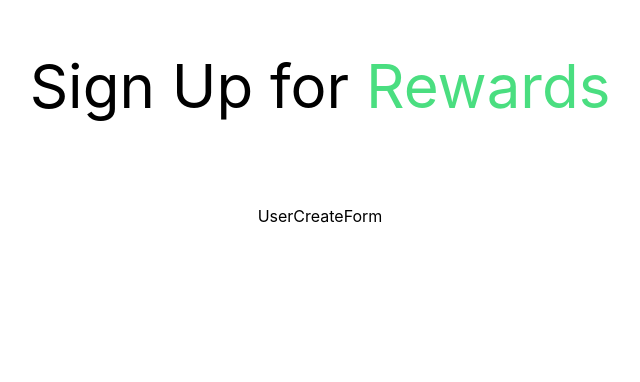
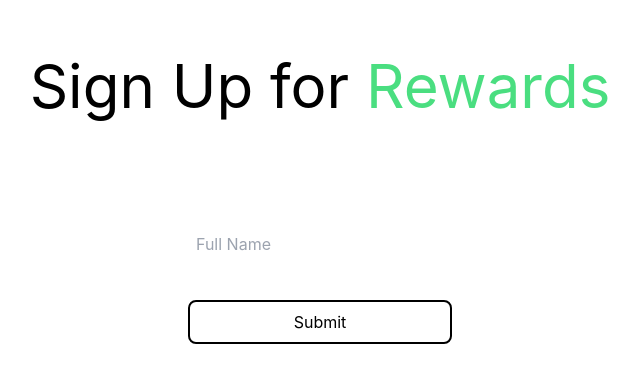
Before and after one commit to ichbtrv/fr-user-creation, a Next.js app: page / in a window 1280 px wide. Shown: the top 382 px of the page, without its empty margins (320-960 px from the left). Built offline with nearby package versions, Linux system fonts and the light colour scheme; no server answers.

Commit message:
Added name input and validation, submit button

```diff
--- a/components/form/UserCreateForm.tsx
+++ b/components/form/UserCreateForm.tsx
@@ -12,7 +12,32 @@ const UserCreateForm = () => {
 
   const onSubmit = (submittedFormData) => {}
 
-  return <form onSubmit={handleSubmit(onSubmit)}>UserCreateForm</form>
+  return (
+    <form onSubmit={handleSubmit(onSubmit)}>
+      <div className="flex flex-col my-4 h-12 p-1  ">
+        <input
+          type="text"
+          placeholder="Full Name"
+          {...register('name', {
+            required: true,
+            maxLength: 80,
+            minLength: 1,
+            pattern: /^[a-z ,.'-]+$/i,
+          })}
+          className="px-1 py-2 rounded-lg "
+        />
+        <div hidden={!errors.name} className="text-sm  px-1 text-slate-600">
+          Please enter your full name
+        </div>
+      </div>
+      <button
+        type="submit"
+        className="border-2 rounded-lg w-full mt-4 px-4 py-2 border-black hover:bg-black hover:text-white"
+      >
+        Submit
+      </button>
+    </form>
+  )
 }
 
 export default UserCreateForm
```
